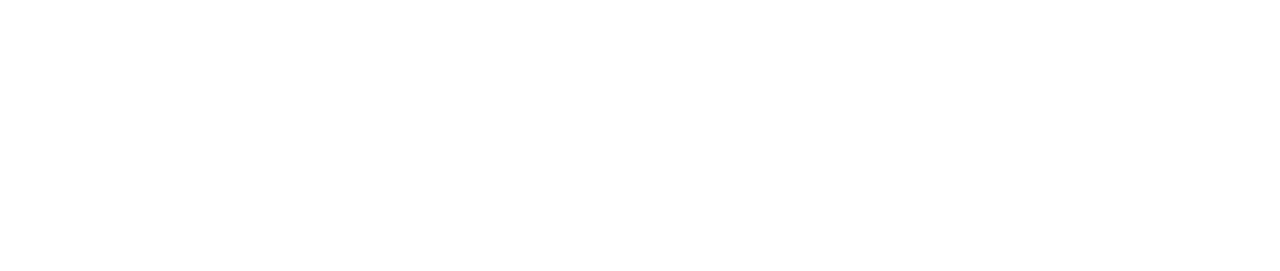
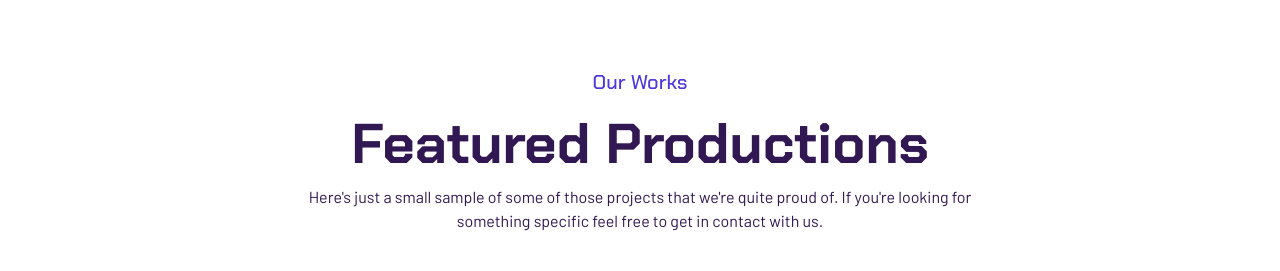
Before and after one commit to Dan848/proj-html-vuejs, a Vue app: page / in a window 1280 px wide. Shown: the part 2375-2646 px from the top of the page. Before the commit the page ends 2345 px from the top, so only its background shows below. Built offline with nearby package versions, Linux system fonts and the light colour scheme.

Commit message:
add portfolio section

```diff
--- a/src/assets/styles/general.scss
+++ b/src/assets/styles/general.scss
@@ -22,23 +22,10 @@
     text-decoration: none;
 }
 
-.cta-btn {
-    background-color: $dc-secondary-one!important;
-    font-weight: 600!important;
+.btn-template {
     padding: 0.75rem 2rem;
     border-radius: 50rem;
-    color: $dc-primary-one!important;
+    font-weight: 600!important;
     word-break: keep-all!important;
     white-space: nowrap!important;
 }
-
-.cta-btn-two {
-    background-color: transparent;
-    font-weight: 600!important;
-    padding: 0.75rem 2rem;
-    border-radius: 50rem;
-    border: 1px solid white;
-    color: $dc-white!important;
-    word-break: keep-all!important;
-    white-space: nowrap!important;
-}
--- a/src/components/AppMain.vue
+++ b/src/components/AppMain.vue
@@ -2,19 +2,22 @@
     <HeroSection :obj="store.heroSection" />
     <AboutSection />
     <BridgeSection />
+    <PortfolioSection />
 </template>
 
 <script>
   import { store } from "../data/store";
-  import HeroSection from './HeroSection.vue';
-  import AboutSection from "./AboutSection.vue";
-  import BridgeSection from "./BridgeSection.vue";
+  import HeroSection from './Main/HeroSection.vue';
+  import AboutSection from "./Main/AboutSection.vue";
+  import BridgeSection from "./Main/BridgeSection.vue";
+  import PortfolioSection from "./Main/PortfolioSection.vue";
   export default {
     name: "AppMain",
     components: {
         HeroSection,
         AboutSection,
-        BridgeSection
+        BridgeSection,
+        PortfolioSection
     },
 
     data() {
--- a/src/components/AboutCard.vue
+++ b/src/components/Main/AboutCard.vue
@@ -28,7 +28,7 @@
 </script>
 
 <style lang="scss" scoped>
-@use "../assets/styles/partials/variables" as *;
+@use "../../assets/styles/partials/variables" as *;
 
         h4 {
             font-weight: 600;
--- a/src/components/AboutSection.vue
+++ b/src/components/Main/AboutSection.vue
@@ -37,7 +37,7 @@
 </template>
 
 <script>
-  import { store } from "../data/store";
+  import { store } from "../../data/store";
   import BaseSection from "./BaseSection.vue";
   import AboutCard from "./AboutCard.vue";
   export default {
@@ -55,7 +55,7 @@
 </script>
 
 <style lang="scss" scoped>
-@use "../assets/styles/partials/variables" as *;
+@use "../../assets/styles/partials/variables" as *;
 
     .about-section {
         padding-top: 220px;
--- a/src/components/BaseSection.vue
+++ b/src/components/Main/BaseSection.vue
@@ -22,7 +22,7 @@
 </script>
 
 <style lang="scss" scoped>
-@use "../assets/styles/partials/variables" as *;
+@use "../../assets/styles/partials/variables" as *;
 
         h5 {
             color: $dc-primary-two;
--- a/src/components/BridgeCard.vue
+++ b/src/components/Main/BridgeCard.vue
@@ -20,7 +20,7 @@
 </script>
 
 <style lang="scss" scoped>
-@use "../assets/styles/partials/variables" as *;
+@use "../../assets/styles/partials/variables" as *;
     .bridge-card {
         display: flex;
         justify-content: center;
--- a/src/components/BridgeSection.vue
+++ b/src/components/Main/BridgeSection.vue
@@ -33,7 +33,7 @@
 </template>
 
 <script>
-  import { store } from "../data/store";
+  import { store } from "../../data/store";
   import BaseSection from "./BaseSection.vue";
   import BridgeCard from "./BridgeCard.vue";
   export default {
@@ -51,7 +51,7 @@
 </script>
 
 <style lang="scss" scoped>
-@use "../assets/styles/partials/variables" as *;
+@use "../../assets/styles/partials/variables" as *;
     .bridge-section {
         background: url("./imgs/counter-bg.png");
         padding: 1px 0 1px 0;
--- a/src/components/HeroSection.vue
+++ b/src/components/Main/HeroSection.vue
@@ -38,8 +38,8 @@
                     <h1 class="mb-2">{{ obj.title }}</h1>
                     <p>{{ obj.paragraph }}</p>
                     <div class="d-flex justify-content-center align-items-center mb-5">
-                        <a class="cta-btn fw me-2" href="#">{{ obj.buttons.primary }}</a>
-                        <a class="cta-btn-two ms-2" href="#">{{ obj.buttons.secondary }}</a>
+                        <a class="hero-btn btn-template fw me-2" href="#">{{ obj.buttons.primary }}</a>
+                        <a class="hero-btn-two btn-template ms-2" href="#">{{ obj.buttons.secondary }}</a>
                     </div>
                     <div class="jumbotron">
                         <img class="img-fluid" :src="'./imgs/' + obj.img + '.png'" :alt="obj.img">
@@ -64,7 +64,7 @@
 </script>
 
 <style lang="scss" scoped>
-@use "../assets/styles/partials/variables" as *;
+@use "../../assets/styles/partials/variables" as *;
     .hero {
 
         padding-top: 150px;
@@ -165,6 +165,16 @@
                 transform: translateY(170px);
                 margin-top: -170px;
             }
+            .hero-btn {
+            background-color: $dc-secondary-one!important;
+            color: $dc-primary-one!important;
+            }
+
+            .hero-btn-two {
+                background-color: transparent;
+                border: 1px solid white;
+                color: $dc-white!important;
+            }
         }
     }
 
--- /dev/null
+++ b/src/components/Main/PortfolioSection.vue
@@ -0,0 +1,52 @@
+<template>
+    <!-- PORTFOLIO SECTION -->
+    <section class="portfolio-section">
+        <div class="container mb-5">
+            <div class="row justify-content-center mb-4">
+                <div class="col-12 col-lg-8 col-xxl-6">
+                    <BaseSection
+                    :sub-title="store.portfolioSection.subTitle"
+                    :title="store.portfolioSection.title"
+                    :paragraph="store.portfolioSection.paragraph"
+                    :theme-color="true"
+                    />
+                </div>
+            </div>
+            <div class="row mb-4 g-4">
+                <div v-for:="img in store.portfolioSection.cards" class="col-md-6 col-12">
+                    <img class="img-fluid" :src="'./imgs/' + img + '.png'" alt="">
+                </div>
+            </div>
+            <div class="d-flex justify-content-center align-items-center">
+                <a class="btn-template portfolio-btn" href="#">{{ store.portfolioSection.button }}</a>
+            </div>
+        </div>
+    </section>
+</template>
+
+<script>
+  import { store } from "../../data/store";
+  import BaseSection from "./BaseSection.vue";
+  export default {
+    name: "BridgeSection",
+    components: {
+        BaseSection
+    },
+    data() {
+        return {
+            store
+        };
+    },
+}
+</script>
+
+<style lang="scss" scoped>
+@use "../../assets/styles/partials/variables" as *;
+    .portfolio-section {
+        padding-top: 100px;
+        .portfolio-btn{
+            color: $dc-primary-one;
+            border: 1px solid $dc-secondary-one;
+        }
+    }
+</style>
```
